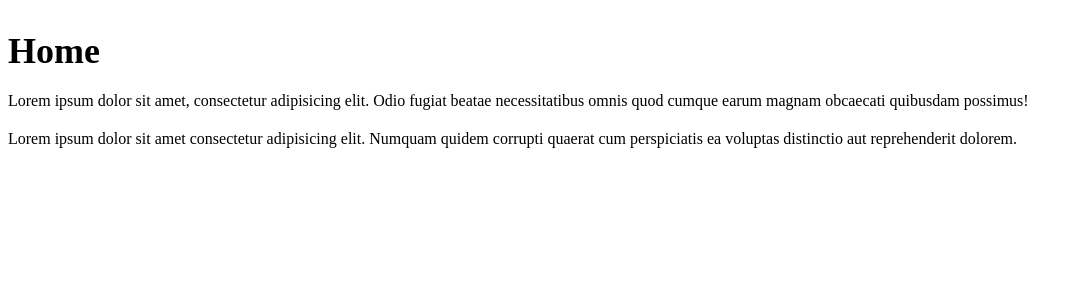
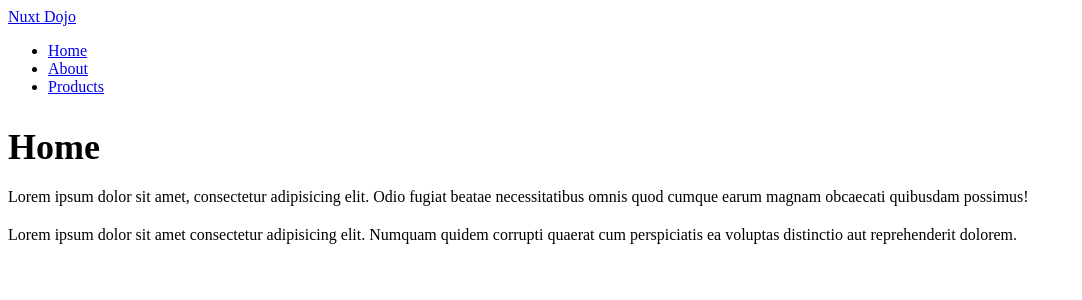
Before and after one commit to romAYAYA/nuxt-tutorial, a Nuxt app: page / in a window 1280 px wide. Shown: the top 300 px of the page, without its empty margins (0-1082 px from the left). Built offline with nearby package versions, Linux system fonts and the light colour scheme.

Commit message:
routing added

```diff
--- a/pages/index.vue
+++ b/pages/index.vue
@@ -1,4 +1,15 @@
 <template>
+  <header>
+    <nav>
+      <nuxt-link to="/">Nuxt Dojo</nuxt-link>
+      <ul>
+        <li><nuxt-link to="/">Home</nuxt-link></li>
+        <li><nuxt-link to="/about">About</nuxt-link></li>
+        <li><nuxt-link to="/products">Products</nuxt-link></li>
+      </ul>
+    </nav>
+  </header>
+
   <div>
     <h2>Home</h2>
     <p>
--- /dev/null
+++ b/pages/products/[id].vue
@@ -0,0 +1,16 @@
+<template>
+  <div>
+    <p>Product details for {{ id }}</p>
+    <p>
+      Lorem ipsum, dolor sit amet consectetur adipisicing elit. Voluptates
+      nostrum nemo quo numquam quas nobis iure, est voluptatum deleniti
+      praesentium?
+    </p>
+  </div>
+</template>
+
+<script setup>
+const { id } = useRoute().params
+</script>
+
+<style lang="scss" scoped></style>
```
